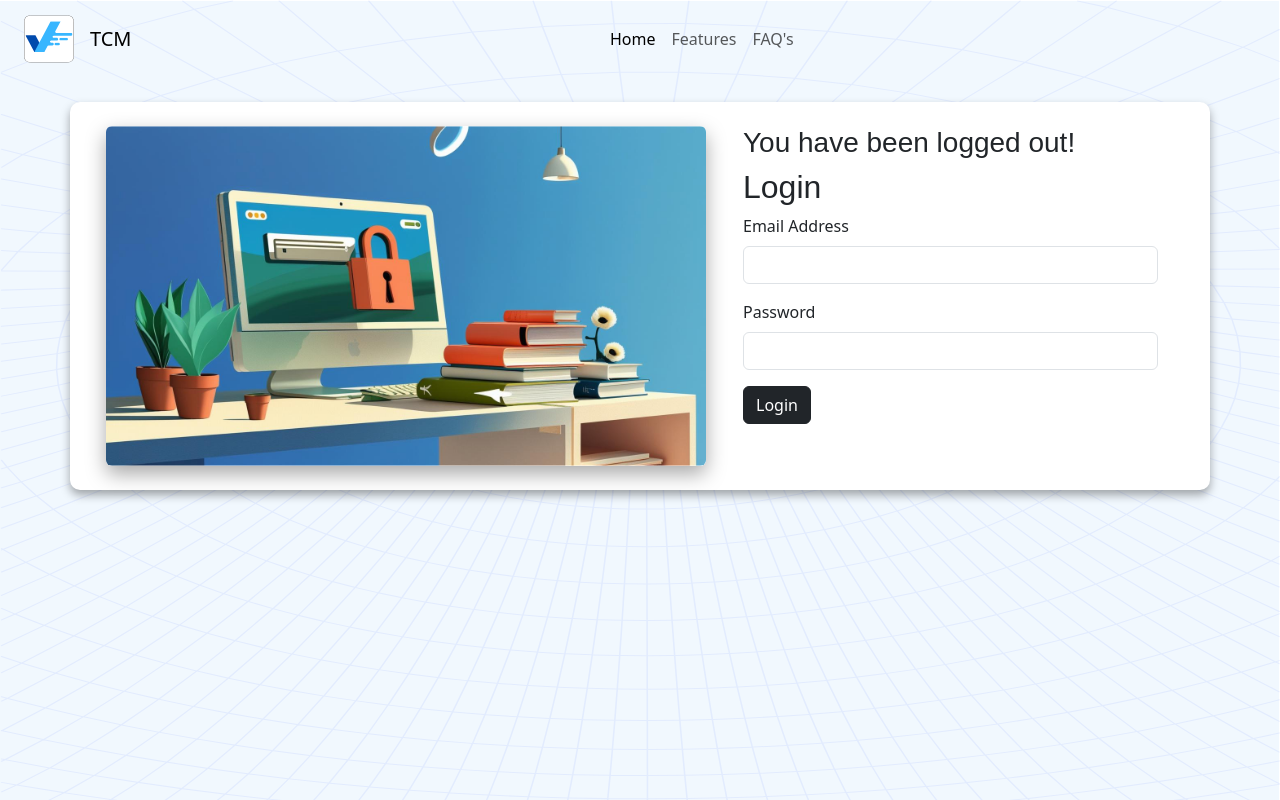
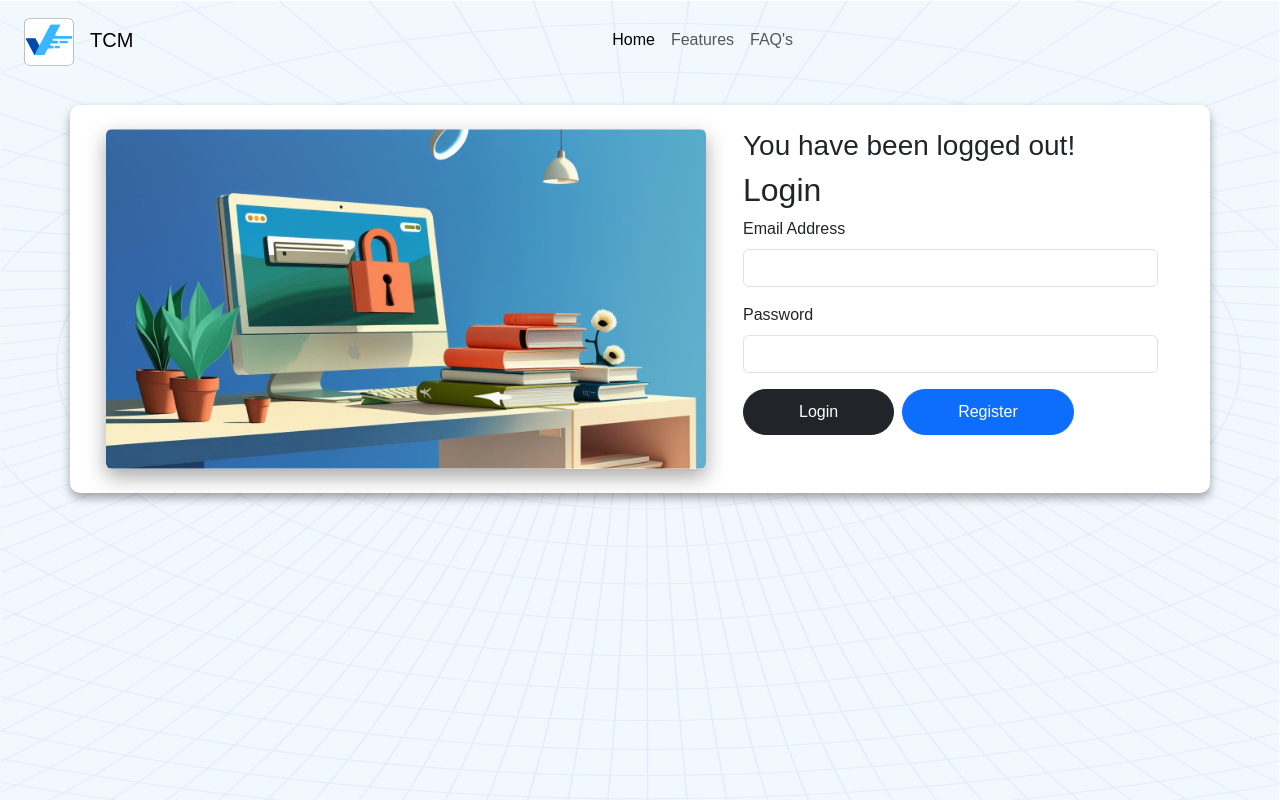
Before and after one commit to aniketh113/testCaseManagementApp, a React (Vite) app in the folder frontend/: page /login in a window 1280 px wide. Built offline with nearby package versions, Linux system fonts and the light colour scheme.

Commit message:
Fixed UI changes

```diff
--- a/frontend/src/components/Loginform.jsx
+++ b/frontend/src/components/Loginform.jsx
@@ -30,7 +30,11 @@ const Loginform = () => {
 
   return (
     <div>
+      <div className='row'>
         <h2 className='fontStyle'>Login</h2>
+      </div>
+      <div className='row'>
+        <div className='col-12'>
         <form onSubmit={submitHandler}>
                       <div className='mb-3 me-3'>
                         <label className='form-label'>Email Address</label>
@@ -53,8 +57,15 @@ const Loginform = () => {
                       <div className="text-danger mb-3">
                         { loginError}
                       </div>
-                    <button type="submit" className='btn btn-dark btn-block mb-3'>Login</button>
+        <div className='row'>
+              <div className='col'>
+                <button type="submit" className='btn btn-md btn-dark rounded-5 ms-0 me-2 submitBtn'>Login</button>
+                <a href="/register" className="btn btn-md btn-primary rounded-5 submitBtn">Register</a>
+              </div>
+        </div>
         </form>
+        </div>
+      </div>
     </div>
   );
 };
--- a/frontend/src/css/globalstyle.css
+++ b/frontend/src/css/globalstyle.css
@@ -1,3 +1,6 @@
-.fontStyle{
+*{
     font-family: "Barlow", sans-serif;
 }
+.submitBtn{
+    padding :10px 55px;
+}
--- a/frontend/src/css/registerscreen.css
+++ b/frontend/src/css/registerscreen.css
@@ -15,6 +15,3 @@
     background-color: #090979;
     background-image: linear-gradient(160deg, #090979 0%, #00d4ff 100%);
 }
-.button{
-    padding :10px 55px;
-}
--- a/frontend/src/screens/Homescreen.jsx
+++ b/frontend/src/screens/Homescreen.jsx
@@ -25,7 +25,6 @@ const Homescreen = () => {
             </div>
               <div className='col-4'>
                 <Loginform/>
-                <a className="btn btn-primary mb-3" href="/register">Register Here</a>
               </div>
             </div>
         </div>
--- a/frontend/src/screens/Projects.jsx
+++ b/frontend/src/screens/Projects.jsx
@@ -67,10 +67,12 @@ const Projects = () => {
           </div>
           <div className='row'>
             <div className='col-3 ps-0'>
+            <form onSubmit={submitHandler}>
               <div className='input-group'>
-                <input  className='form-control' type='text' value={name} onChange={(e) => setName(e.target.value)}/>
-                <button onClick={submitHandler}  className="input-group-text">{<BsPlusLg/>}</button>
+                <input  className='form-control' type='text' aria-describedby="button-addon2" value={name} onChange={(e) => setName(e.target.value)}/>
+                <button className="btn btn-secondary" type='submit' id="button-addon2">{<BsPlusLg/>}</button>
               </div>
+              </form>
             </div>
           </div>
           <div className='row mt-2'>
--- a/frontend/src/screens/Registerscreen.jsx
+++ b/frontend/src/screens/Registerscreen.jsx
@@ -8,6 +8,7 @@ import { IoMdMail } from "react-icons/io";
 import Navbar from '../components/Navbar.jsx';
 import Footer from '../components/Footer.jsx';
 import '../css/registerscreen.css';
+import '../css/globalstyle.css'
 
 const Registerscreen = () => {
   const [name, setName] = useState('');
@@ -37,7 +38,7 @@ const Registerscreen = () => {
       <div className='container d-flex justify-content-center align-items-center min-vh-100'>
         <div className='row p-3 border bg-white shadow rounded-4 box-area'>
           <div className='col-md-5 position-relative d-flex text-center justify-content-center align-items-center flex-column rounded-4 shadow left-box'>
-            <a className="navbar-brand position-absolute top-0 start-0 text-white pt-3 ps-2 d-flex" href="#">
+            <a className="navbar-brand position-absolute top-0 start-0 text-white pt-3 ps-2 d-flex" href="/">
               <img src="/sharedpictures/TCM.svg" alt="Logo" width="40" height="30" class="d-inline-block align-text-top"/>
               <span>TCM</span>
             </a>
@@ -98,7 +99,7 @@ const Registerscreen = () => {
                   />
                 </div>
                 <div className="input-group justify-content-center">
-                  <button type="submit" className="btn btn-lg btn-primary rounded-5 button">Get Started</button>
+                  <button type="submit" className="btn btn-lg btn-primary rounded-5 submitBtn">Get Started</button>
                 </div>
               </form>
             </div>
--- a/frontend/src/screens/Subprojects.jsx
+++ b/frontend/src/screens/Subprojects.jsx
@@ -77,10 +77,12 @@ useEffect(() => {
         </div>
         <div className='row'>
             <div className='col-3 ps-0'>
+              <form onSubmit={submitHandler} >
                 <div className='input-group'>
-                    <input  className='form-control' type='text' value={name} onChange={(e) => setName(e.target.value)}/>
-                    <button onClick={submitHandler}  className="input-group-text">{<BsPlusLg/>}</button>
+                    <input  className='form-control' type='text' aria-describedby="button-addon2" value={name} onChange={(e) => setName(e.target.value)}/>
+                    <button className="btn btn-secondary" id="button-addon2">{<BsPlusLg/>}</button>
                 </div>
+                </form>
             </div>
         </div>
         <div className='row gx-3'>
```
Lines whose indentation alone changed are shown as unchanged.
